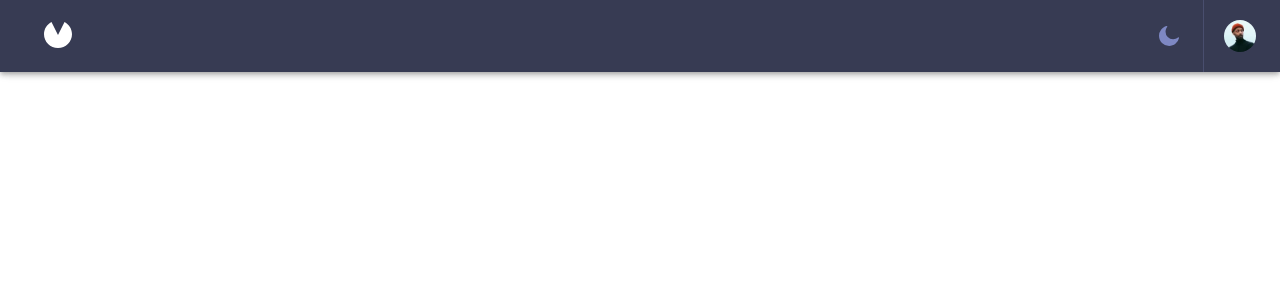
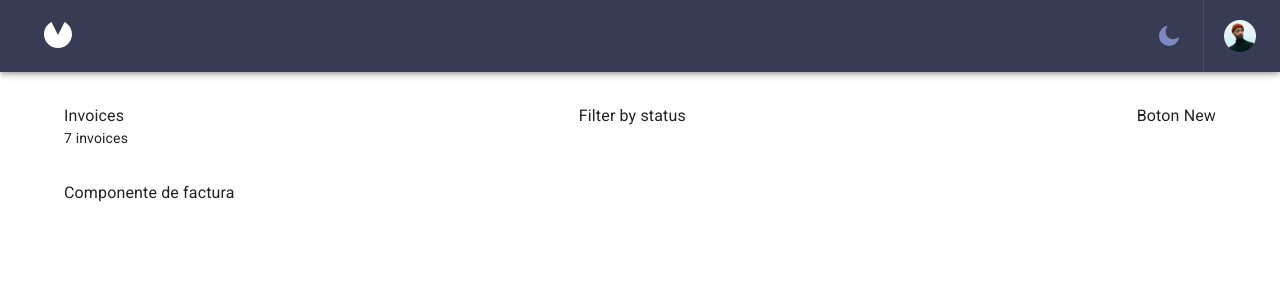
Before and after one commit to Kilox6991/invoice-app, a React (Vite) app in the folder client/invoice-app/: page / in a window 1280 px wide. Shown: the top 300 px of the page. Built offline with nearby package versions, Linux system fonts and the light colour scheme.

Commit message:
Homepage composition

```diff
--- a/client/invoice-app/src/components/Navbar/Navbar.jsx
+++ b/client/invoice-app/src/components/Navbar/Navbar.jsx
@@ -25,7 +25,7 @@ function Navbar() {
           <svg xmlns="http://www.w3.org/2000/svg" width="28" height="27.58">
               <path
                 fill="#FFF"
-                fill-rule="evenodd"
+                fillRule="evenodd"
                 d="M20.513 0C24.965 2.309 28 6.91 28 12.21 28 19.826 21.732 26 14 26S0 19.826 0 12.21C0 6.91 3.035 2.309 7.487 0L14 12.9z"
               />
             </svg>
--- a/client/invoice-app/src/pages/HomePage.jsx
+++ b/client/invoice-app/src/pages/HomePage.jsx
@@ -1,7 +1,26 @@
+import { Box, Container } from "@mui/material";
+
+import CssBaseline from '@mui/material/CssBaseline';
+
 function HomePage() {
-    return(
-        <div>HomePage</div>
+    return (
+        <>
+            <CssBaseline />
+            <Box sx={{ flexGrow: 1, minHeight: "100vh", background: "F8F8FB" }}>
+                <Container sx={{ display: "flex", justifyContent: "space-between", pt: "104px" }}>
+                    <div>
+                        <div>Invoices</div>
+                        <div style={{ fontSize: '14px' }}>7 invoices</div>
+                    </div>
+                    <div>Filter by status </div>
+                    <div>Boton New</div>
+                </Container>
+                <Container sx={{ pt: "32px",background:"FFFFF" }}>
+                    <div>Componente de factura</div>
+                </Container>
+            </Box>
+        </>
     )
 }
 
-export default HomePage
+export default HomePage;
```
Also changed, not shown: client/invoice-app/app.jsx (deleted).
